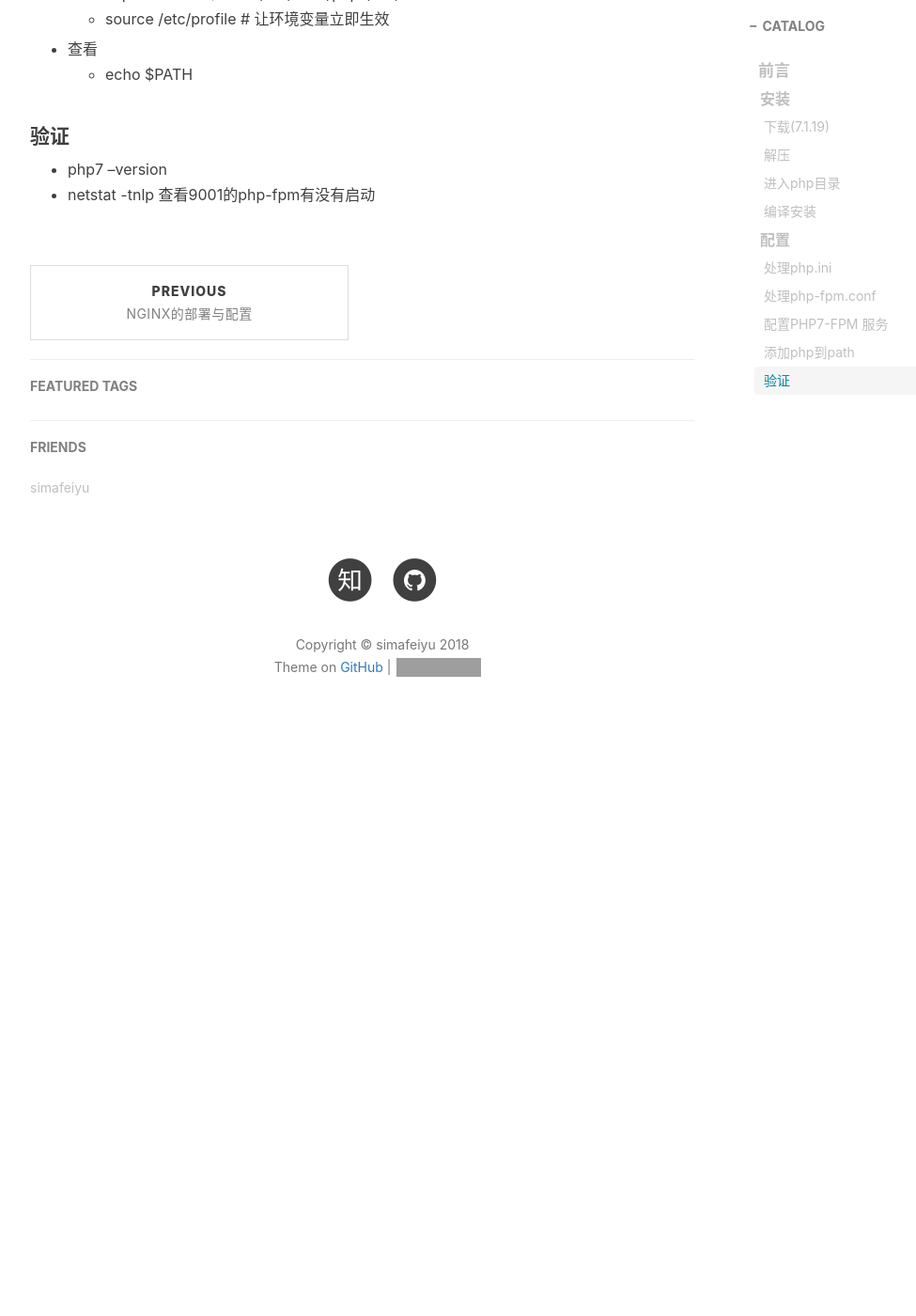
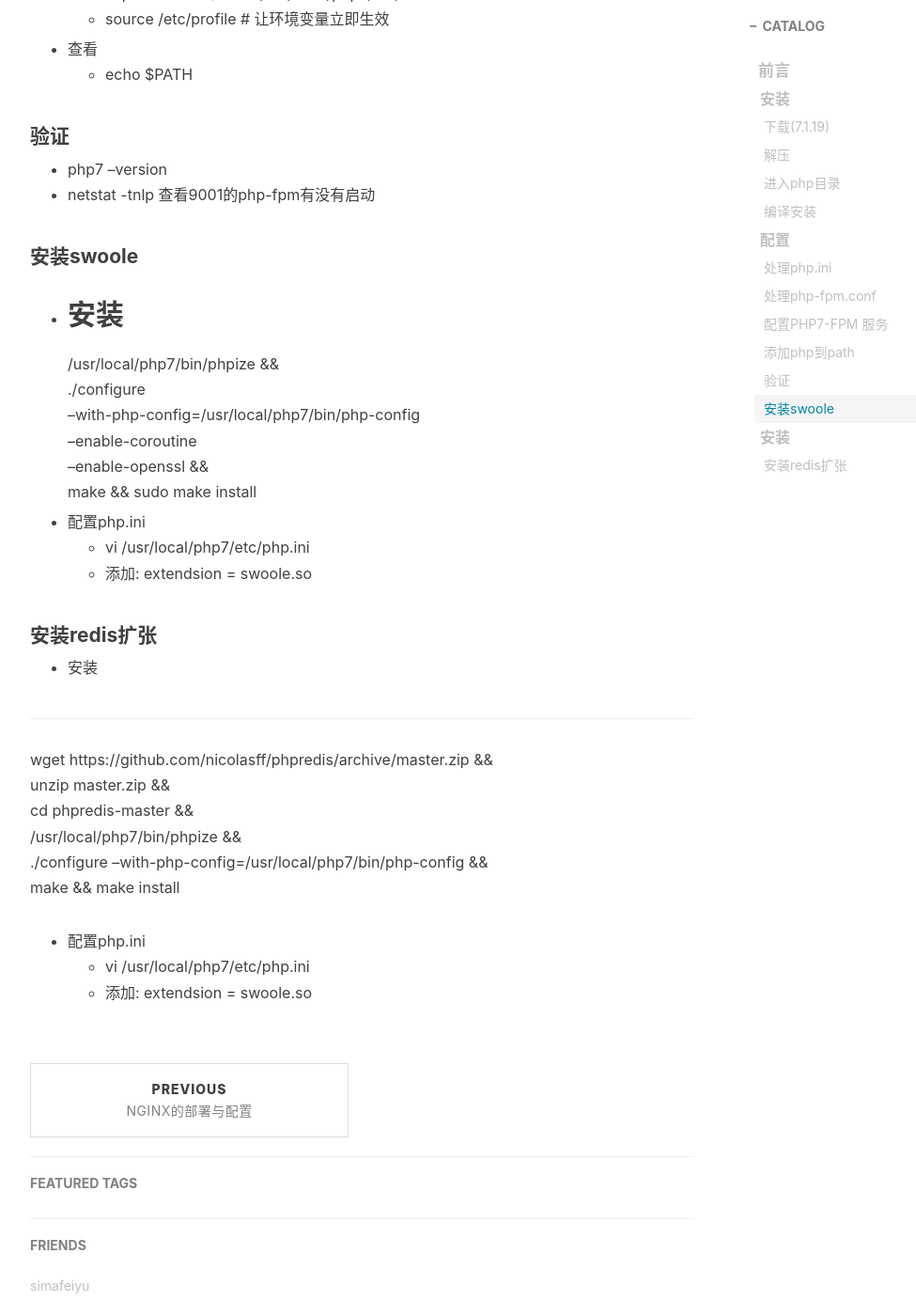
Before and after one commit to simafeiyu/simafeiyu.github.io, a Jekyll site: the page built from _posts/2018-12-11-centos7安装php5和php7共存.md, in a window 1280 px wide and 1400 px high, scrolled down 2752 px. Shown: the whole window at 94% size, without its empty margins (233-1208 px from the left). Built offline with Jekyll 4.4.1, drawn with Linux system fonts in a browser that asks for light colours; nearby versions of some CDN libraries; comment, search, counter and statistics services are not loaded; before the commit the page ends 3566 px from its top, so only the background shows below that; some of the changed text lies outside the part shown; grey boxes are pictures that could not be loaded.

Commit message:
修改格式

```diff
--- a/_posts/2018-12-11-centos7安装php5和php7共存.md
+++ b/_posts/2018-12-11-centos7安装php5和php7共存.md
@@ -39,8 +39,8 @@ tags:
 
 ## 配置
 #### 处理php.ini
-* cp php.ini-development /usr/local/php7/lib/php.ini  --在php-7.1.19目录
-* vi /usr/local/php7/lib/php.ini
+* cp php.ini-development /usr/local/php7/etc/php.ini  --在php-7.1.19目录
+* vi /usr/local/php7/etc/php.ini
 * 找到mysql.default_socket 和 mysqli.default_socket,
 	* mysql.default_socket = /var/lib/mysql/mysql.sock
 	* mysqli.default_socket = /var/lib/mysql/mysql.sock
@@ -85,3 +85,33 @@ tags:
 #### 验证
 * php7 --version
 * netstat -tnlp 查看9001的php-fpm有没有启动
+
+#### 安装swoole
+* 安装
+---
+	/usr/local/php7/bin/phpize && \
+	./configure \
+	--with-php-config=/usr/local/php7/bin/php-config \
+	--enable-coroutine \
+	--enable-openssl  && \
+	make && sudo make install
+
+* 配置php.ini
+	* vi /usr/local/php7/etc/php.ini
+	* 添加: extendsion = swoole.so
+
+#### 安装redis扩张
+* 安装
+
+---
+ wget https://github.com/nicolasff/phpredis/archive/master.zip && \
+ unzip master.zip && \
+ cd phpredis-master && \
+ /usr/local/php7/bin/phpize && \
+./configure --with-php-config=/usr/local/php7/bin/php-config && \
+  make && make install
+
+
+* 配置php.ini
+	* vi /usr/local/php7/etc/php.ini
+	* 添加: extendsion = swoole.so
```
